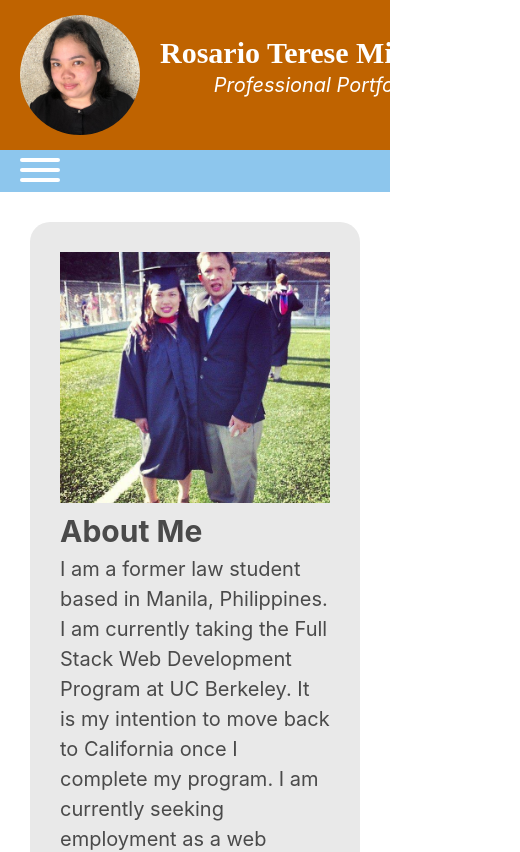
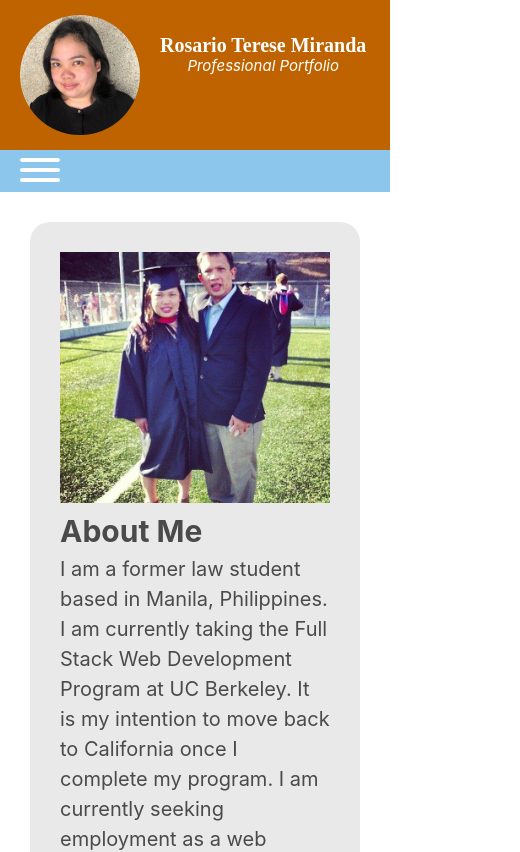
Before and after one commit to rtmiranda18/professionalmaterials_homework-, a plain HTML site: page index.html in a window 390 px wide. Shown: the top 852 px of the page, 520 px wide, since content can reach past the window. Drawn offline with nearby package versions, Linux system fonts and the light colour scheme; a web font is replaced by a local one.

Commit message:
input header on media queries

```diff
--- a/assets/css/style.css
+++ b/assets/css/style.css
@@ -252,6 +252,19 @@
 }
 
 @media screen and (max-width: 767px) {
+    #wrapper .header .header_details {
+        width: 100%;
+        display: flex;
+    }
+
+    #wrapper .header .header_details .header_right h1 {
+        font-size: 20px;
+    }
+
+    #wrapper .header .header_details .header_right p {
+        font-size: 15px;
+    }
+
     #wrapper .menu {
         padding: 0;
         min-height: 42px;
```
